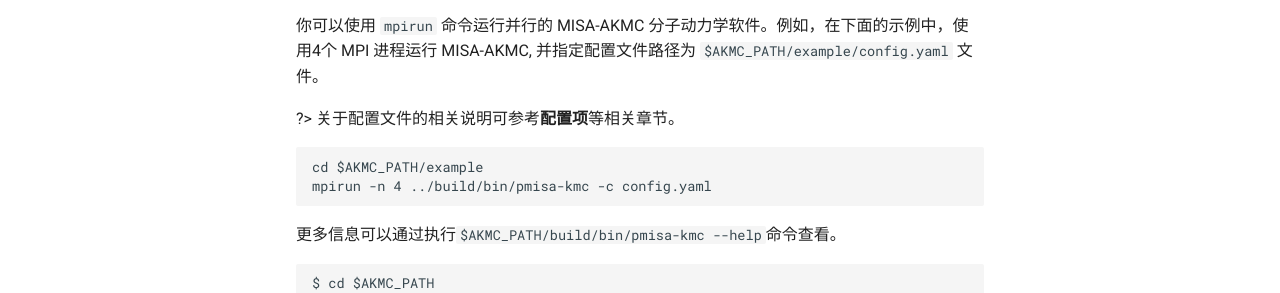
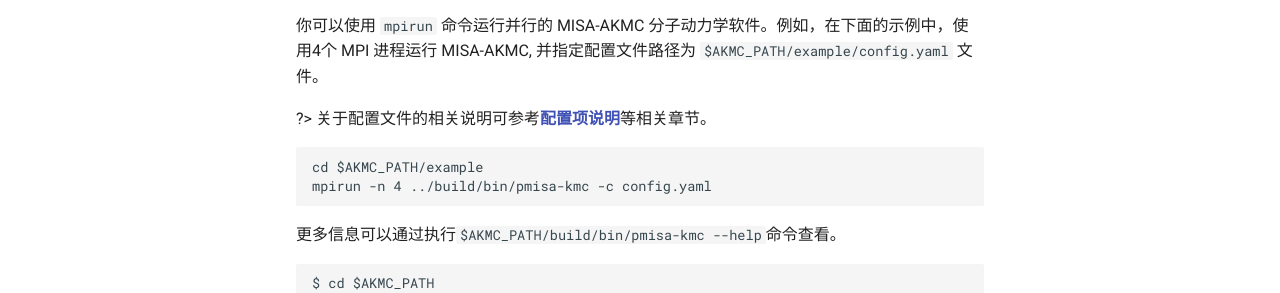
Before and after one commit to misa-kmc/user-manual, an MkDocs documentation site: the page built from docs/run/run.md, in a window 1280 px wide and 1087 px high. Shown: the part 357-650 px from the top of the window. Built offline with MkDocs 1.6.1 and Material for MkDocs 9.7.7, drawn with Linux system fonts in a browser that asks for light colours.

Commit message:
add hyperlink to reference in run.md

````diff
--- a/docs/run/run.md
+++ b/docs/run/run.md
@@ -9,7 +9,7 @@ sidebar_label: "运行 MISA-AKMC"
 ## 1.运行
 你可以使用 `mpirun` 命令运行并行的 MISA-AKMC 分子动力学软件。例如，在下面的示例中，使用4个 MPI 进程运行 MISA-AKMC, 并指定配置文件路径为 `$AKMC_PATH/example/config.yaml` 文件。
 
-?> 关于配置文件的相关说明可参考**配置项**等相关章节。
+?> 关于配置文件的相关说明可参考[**配置项说明**](https://hpcer.pages.hpcer.dev/misa-akmc/users-manual/reference/reference/)等相关章节。
 
 ```bash
 cd $AKMC_PATH/example
````
